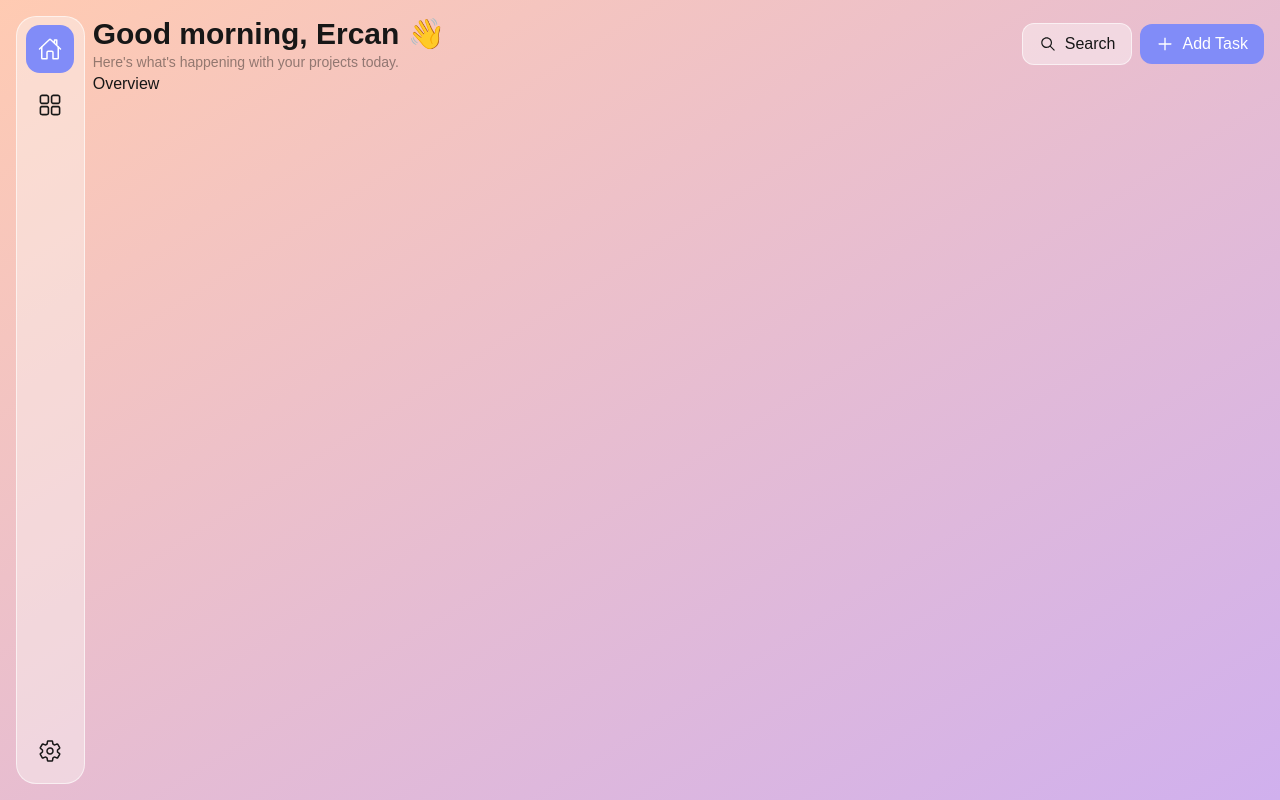
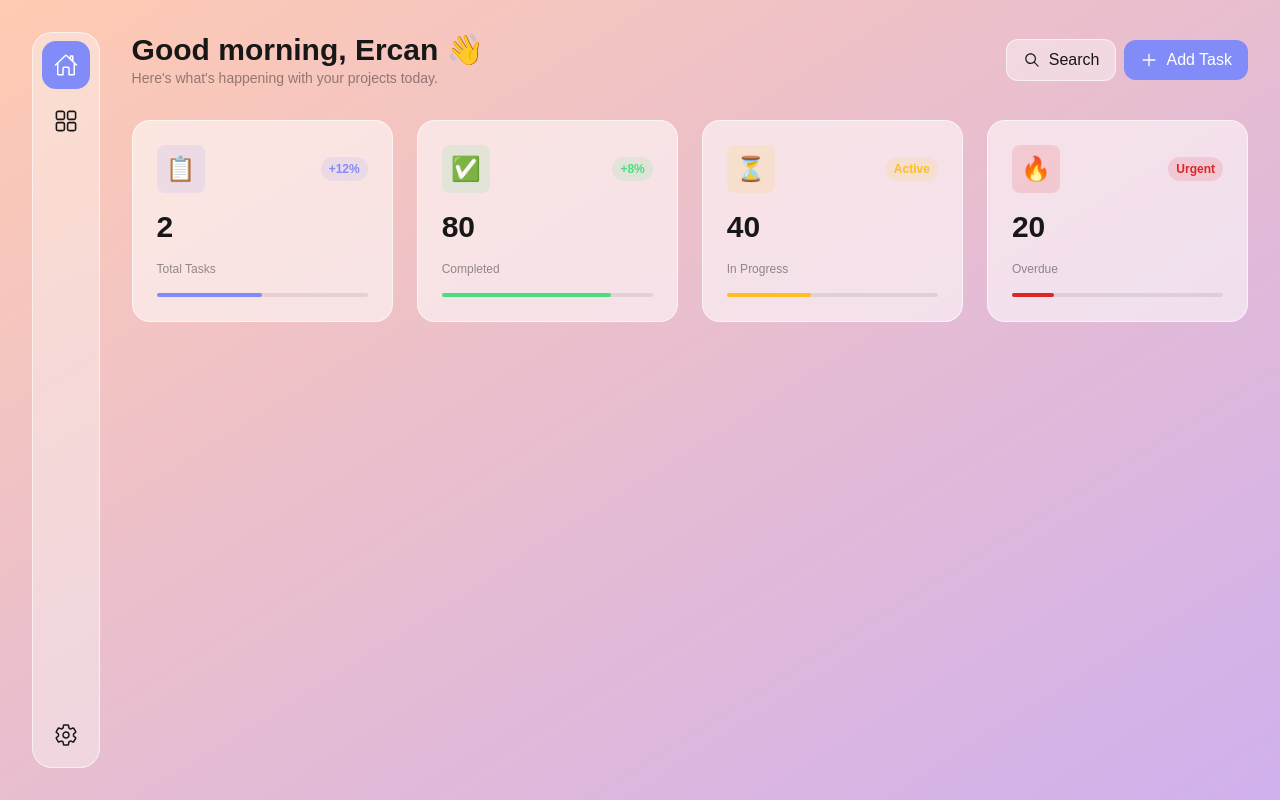
Before and after one commit to ercantekeli/flow-task, a Next.js app: page /overview in a window 1280 px wide. Built offline with nearby package versions, Linux system fonts and the light colour scheme.

Commit message:
overview stat cards added

```diff
--- a/app/(dashboard)/layout.tsx
+++ b/app/(dashboard)/layout.tsx
@@ -30,9 +30,9 @@ const DashboardLayout = ({
     };
 
   return (
-    <div className="flex w-full h-full p-4 gap-2">
+    <div className="flex w-full h-full p-8 gap-8">
       <Sidebar />
-      <main className="w-full">
+      <main className="w-full flex flex-col gap-8">
         <Header
           title={headerContent[pathname]?.title || ""}
           subtitle={headerContent[pathname]?.subtitle || ""}
--- a/app/(dashboard)/overview/page.tsx
+++ b/app/(dashboard)/overview/page.tsx
@@ -1,7 +1,62 @@
+import StatCard from "@/components/dashboard/StatCard";
 import React from "react";
 
 function Overview() {
-  return <div>Overview</div>;
+  const stats = [
+    {
+      icon: "📋",
+      badge: "+12%",
+      color: "#818cf8",
+      bgColor: "primary/15",
+      value: 2,
+      label: "Total Tasks",
+      progress: "50%",
+    },
+    {
+      icon: "✅",
+      badge: "+8%",
+      color: "#4ade80",
+      bgColor: "secondary/15",
+
+      value: 80,
+      label: "Completed",
+      progress: "80%",
+    },
+    {
+      icon: "⏳",
+      badge: "Active",
+      color: "#fbbf24",
+      bgColor: "accent/15",
+      value: 40,
+      label: "In Progress",
+      progress: "40%",
+    },
+    {
+      icon: "🔥",
+      badge: "Urgent",
+      color: "#dc2626",
+      bgColor: "red/15",
+      value: 20,
+      label: "Overdue",
+      progress: "20%",
+    },
+  ];
+  return (
+    <div className="grid grid-cols-4 gap-6">
+      {stats.map((stat, index) => (
+        <StatCard
+          key={index}
+          icon={stat.icon}
+          badge={stat.badge}
+          color={stat.color}
+          bgColor={stat.bgColor}
+          value={stat.value}
+          label={stat.label}
+          progress={stat.progress}
+        />
+      ))}
+    </div>
+  );
 }
 
 export default Overview;
--- a/app/globals.css
+++ b/app/globals.css
@@ -19,18 +19,22 @@ body {
   );
   --foreground: #171717;
   --sidebar-bg: rgba(250, 244, 242, 0.45);
+  --card-bg: rgba(255, 255, 255, 0.55);
   --primary: #818cf8;
   --secondary: #4ade80;
-  --accent: #fbbf24;
+  --warning: #fbbf24;
+  --danger: #dc2626;
 
   --border: rgba(255, 255, 255, 0.6);
   --button-bg: rgba(255, 255, 255, 0.4);
   --text: "#171717";
   --text-muted: rgba(23, 23, 23, 0.45);
   --text-light: rgba(23, 23, 23, 0.25);
+  --lightGray: rgba(0, 0, 0, 0.08);
   --sidebar: rgba(250, 244, 242, 0.4);
+  --radius14: 14px;
+  --radius18: 18px;
   --radius20: 20px;
-  --radius14: 14px;
 }
 
 @theme inline {
@@ -41,14 +45,18 @@ body {
 
   --color-primary: var(--primary);
   --color-secondary: var(--secondary);
-  --color-accent: var(--accent);
+  --color-accent: var(--warning);
+  --color-danger: var(--danger);
   --color-text: var(--text);
+  --color-card-bg: var(--card-bg);
+  --color-lightGray: var(--lightGray);
 
   --color-border: var(--border);
   --color-button-bg: var(--button-bg);
   --color-text-muted: var(--text-muted);
   --color-text-light: var(--text-light);
   --color-sidebar: var(--sidebar-bg);
+  --radius-14: var(--radius14);
+  --radius-18: var(--radius18);
   --radius-20: var(--radius20);
-  --radius-14: var(--radius14);
 }
--- /dev/null
+++ b/components/dashboard/StatCard.tsx
@@ -0,0 +1,52 @@
+import React from "react";
+
+function StatCard({
+  icon,
+  badge,
+  color,
+  bgColor,
+  value,
+  label,
+  progress,
+}: {
+  icon: string;
+  badge: string;
+  color: string;
+  bgColor: string;
+  value: number;
+  label: string;
+  progress: string;
+}) {
+  return (
+    <div className="p-6 bg-card-bg rounded-18 flex flex-col gap-4 border border-border">
+      {/* stat header */}
+      <div className="flex items-center justify-between">
+        <div
+          className={`text-2xl rounded-lg w-12 h-12 flex items-center justify-center`}
+          style={{ backgroundColor: `${color}20` }}
+        >
+          {icon}
+        </div>
+        <div
+          className={`py-1 px-2 rounded-14 bg-primary/15 text-xs font-semibold`}
+          style={{ color: color, backgroundColor: `${color}20` }}
+        >
+          {badge}
+        </div>
+      </div>
+      {/* stat value */}
+      <div className="text-text text-3xl font-bold">{value}</div>
+      {/* stat label */}
+      <div className="text-text-muted text-xs font-medium">{label}</div>
+      {/* stat progress */}
+      <div className="h-1 w-full bg-lightGray rounded-full">
+        <div
+          className="h-1 bg-primary rounded-full"
+          style={{ backgroundColor: color, width: progress }}
+        ></div>
+      </div>
+    </div>
+  );
+}
+
+export default StatCard;
```
